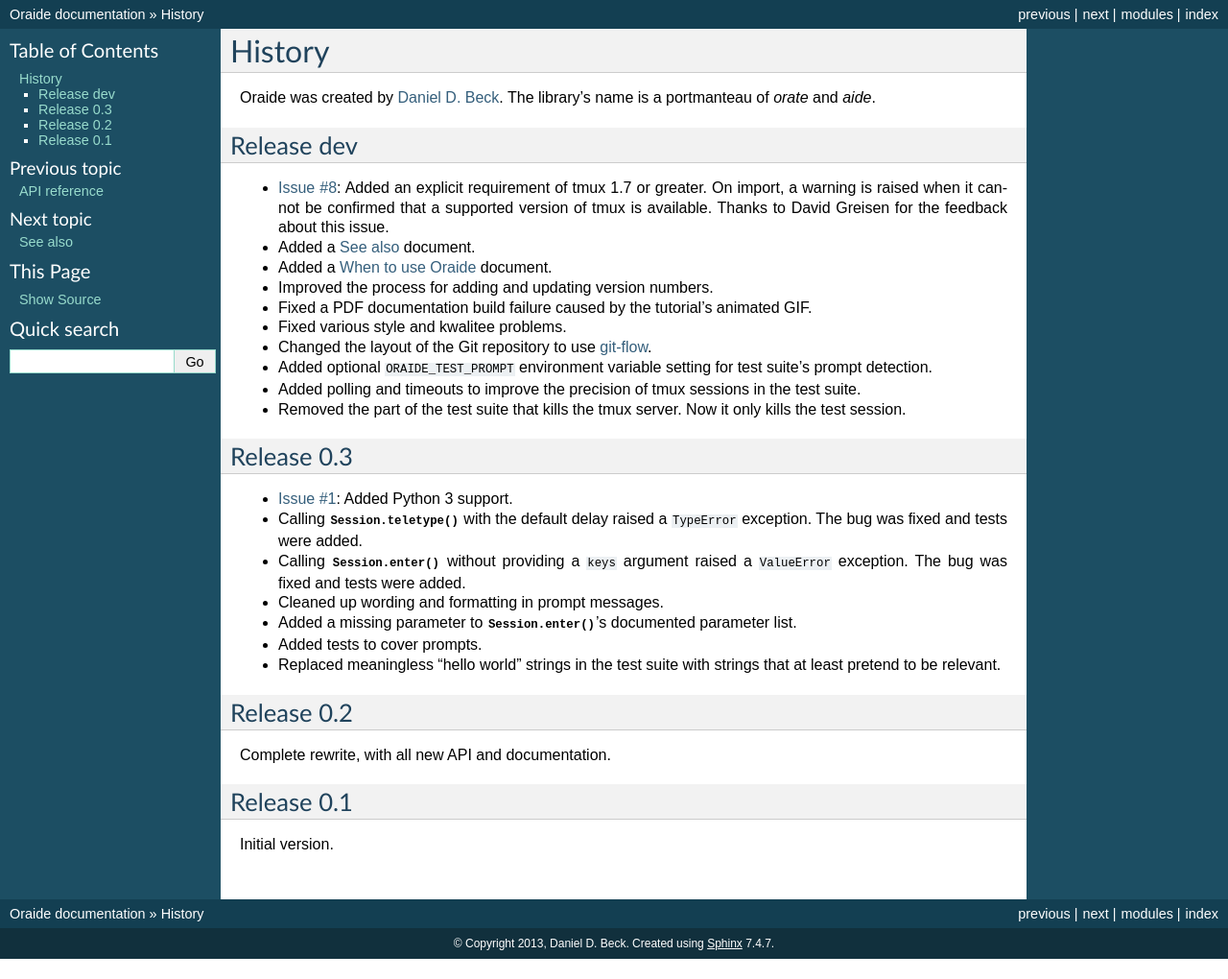
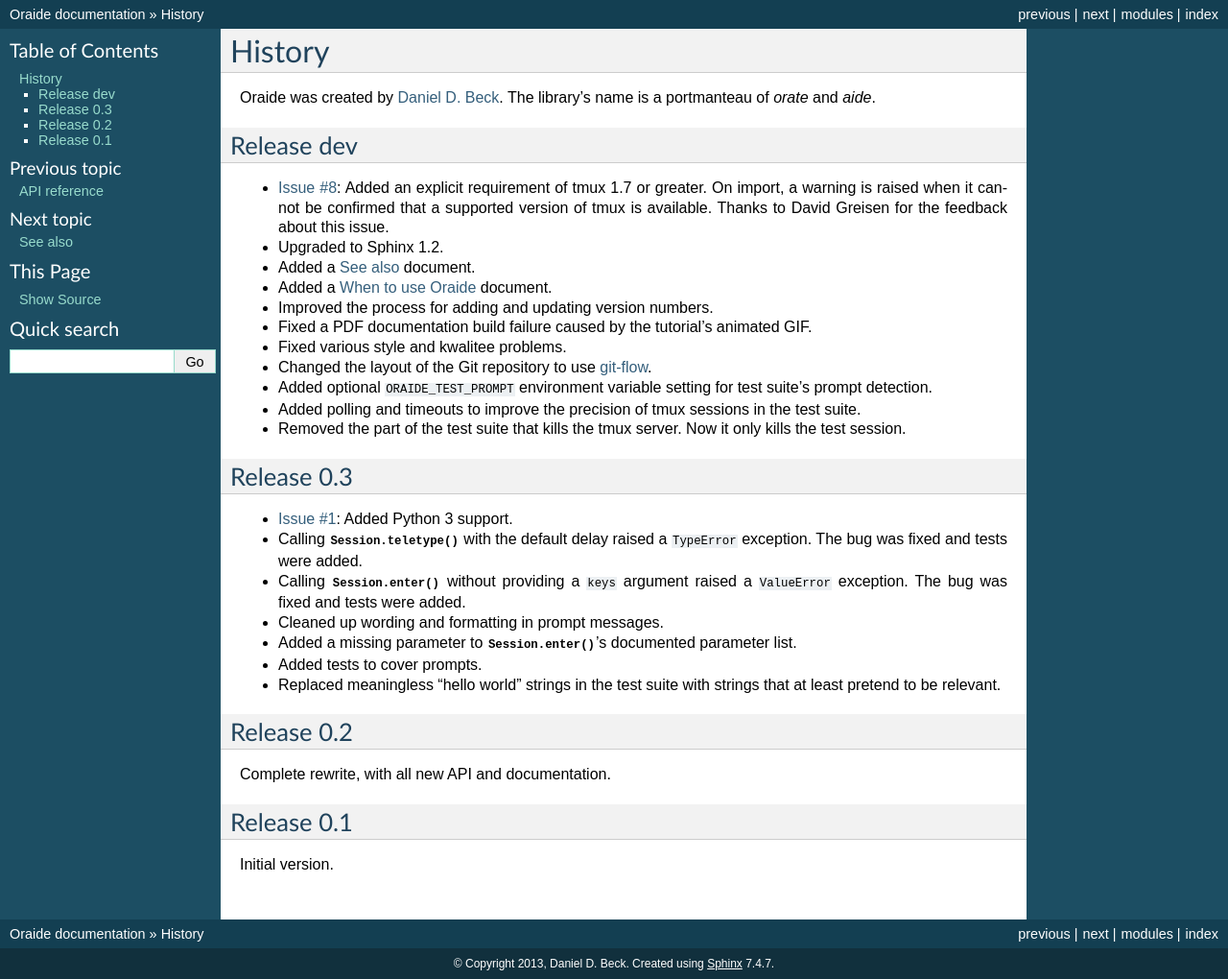
Before and after one commit to ddbeck/oraide, a Sphinx documentation site: the page built from docs/history.rst, in a window 1280 px wide. Shown: the whole page at 96% size. Built offline with Sphinx 7.4.7, drawn with Linux system fonts in a browser that asks for light colours; the version number could not be read and is left out; before the commit the page ends 999 px from its top, so only the background shows below that; some of the changed lines change nothing that is shown.

Commit message:
upgrade to Sphinx 1.2

```diff
--- a/docs/conf.py
+++ b/docs/conf.py
@@ -18,21 +18,22 @@
 # documentation root, use os.path.abspath to make it absolute, like shown here.
 #sys.path.insert(0, os.path.abspath('.'))
 
-# -- General configuration -----------------------------------------------------
+# -- General configuration ----------------------------------------------------
 
 # If your documentation needs a minimal Sphinx version, state it here.
 #needs_sphinx = '1.0'
 
-# Add any Sphinx extension module names here, as strings. They can be extensions
-# coming with Sphinx (named 'sphinx.ext.*') or your custom ones.
+# Add any Sphinx extension module names here, as strings. They can be
+# extensions coming with Sphinx (named 'sphinx.ext.*') or your custom ones.
 extensions = ['sphinx.ext.autodoc', 'sphinx.ext.doctest',
               'sphinx.ext.intersphinx', 'sphinx.ext.extlinks']
 
-if sys.version_info[0] == 2:  # Python 2!
-    if os.environ.get('READTHEDOCS', None) is None:
-        extensions.append('sphinxcontrib.spelling')
-else:
-    sys.stdout.write('note: spellcheck is Python 2 only\n')
+try:
+    from sphinxcontrib import spelling
+    extensions.append('sphinxcontrib.spelling')
+    del spelling
+except ImportError:
+    sys.stdout.write('spellcheck not found, continuing without it\n')
 
 # Add any paths that contain templates here, relative to this directory.
 templates_path = ['_templates']
--- a/docs/history.rst
+++ b/docs/history.rst
@@ -14,6 +14,7 @@
 - :issue:`8`: Added an explicit requirement of tmux 1.7 or greater.
   On import, a warning is raised when it cannot be confirmed that a supported version of tmux is available.
   Thanks to David Greisen for the feedback about this issue.
+- Upgraded to Sphinx 1.2.
 - Added a :ref:`seealso` document.
 - Added a :ref:`whentouse` document.
 - Improved the process for adding and updating version numbers.
--- a/docs/requirements.txt
+++ b/docs/requirements.txt
@@ -5,5 +5,5 @@
 pathtools==0.1.2
 Pygments==1.6
 PyYAML==3.10
-Sphinx==1.2b1
+Sphinx==1.2
 watchdog==0.6.0
```
Also changed, not shown: 1 other file.
